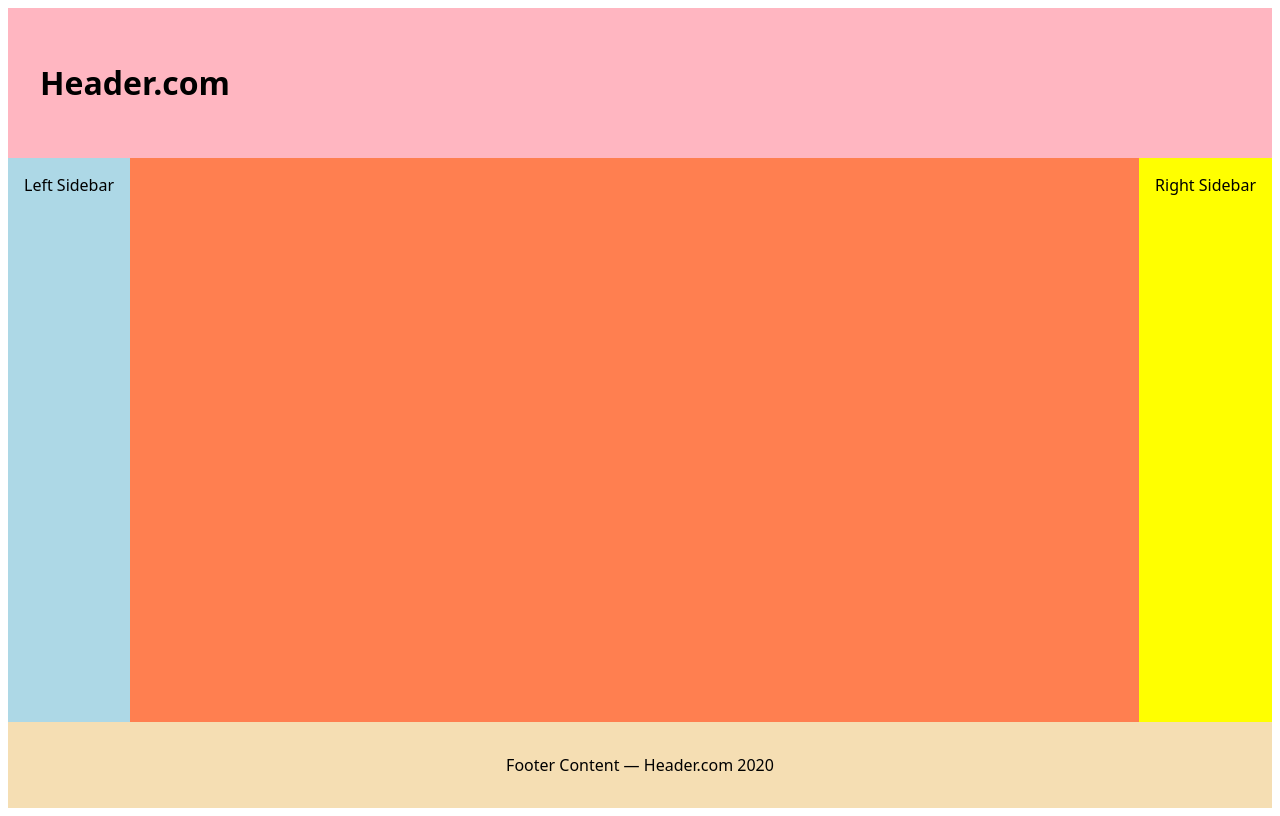
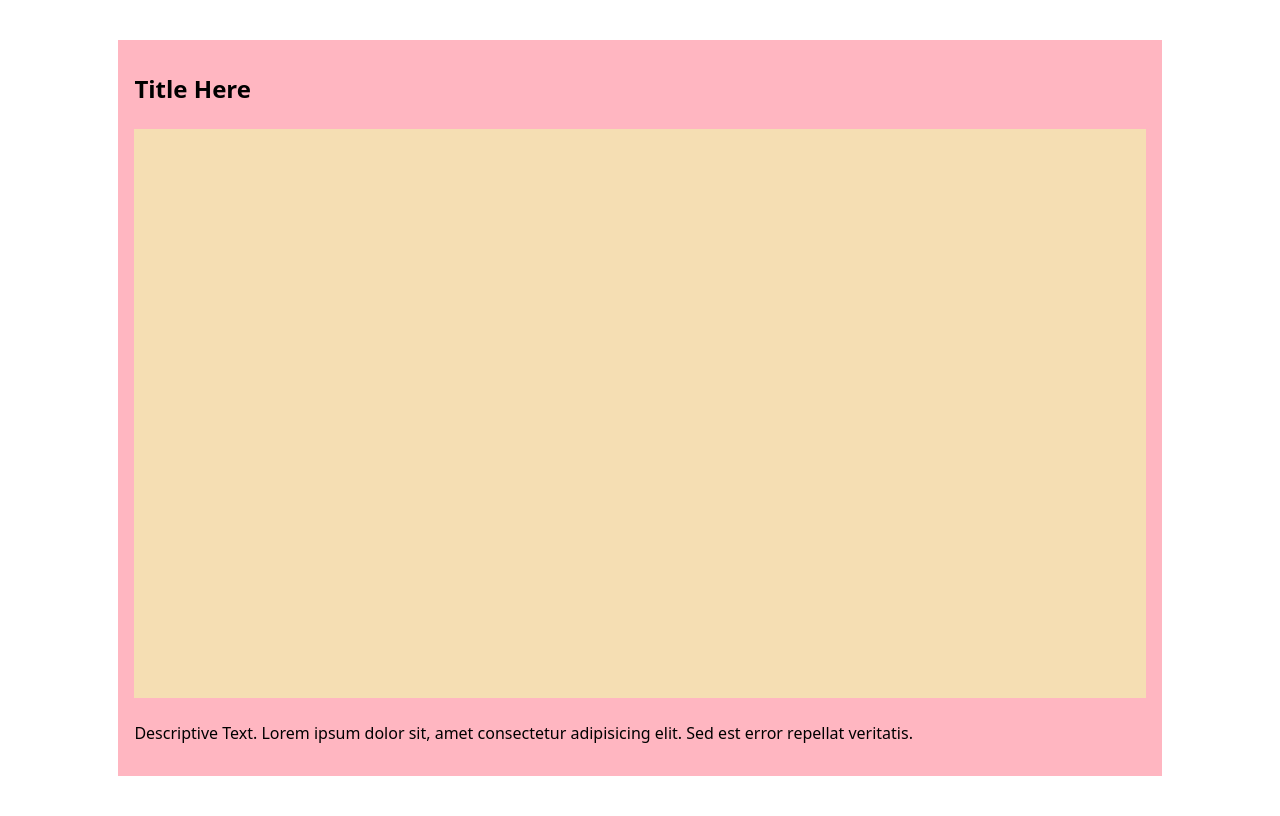
Before and after one commit to ngocngo10/html-css-training, a PHP site: page / in a window 1280 px wide. Run offline with PHP 8.4, Linux system fonts and the light colour scheme.

Commit message:
Respect the Aspect

```diff
--- a/examples/responsive/line-layouts/index.html
+++ b/examples/responsive/line-layouts/index.html
@@ -31,13 +31,18 @@
   </header>
   <main></main>
   <footer>Footer Content — Header.com 2020</footer> -->
-  <header>
+  <!-- <header>
     <h1 contenteditable>Header.com</h1>
   </header>
   <div class="left-sidebar" contenteditable>Left Sidebar</div>
   <main contenteditable></main>
   <div class="right-sidebar" contenteditable>Right Sidebar</div>
-  <footer contenteditable>Footer Content — Header.com 2020</footer>
+  <footer contenteditable>Footer Content — Header.com 2020</footer> -->
+  <div class="card">
+    <h1>Title Here</h1>
+    <div class="visual"></div>
+    <p>Descriptive Text. Lorem ipsum dolor sit, amet consectetur adipisicing elit. Sed est error repellat veritatis.</p>
+  </div>
 </body>
 
 </html>
--- a/examples/responsive/line-layouts/style.css
+++ b/examples/responsive/line-layouts/style.css
@@ -24,7 +24,7 @@ body {
   font-family: system-ui, sans-serif;
 } */
 
-body {
+/* body {
   display: grid;
   height: 100vh;
   grid-template: auto 1fr auto / auto 1fr auto
@@ -65,4 +65,32 @@ body {
 .left-sidebar,
 .right-sidebar {
   padding: 1rem;
+} */
+
+body {
+  display: grid;
+  place-items: center;
+  height: 100vh;
 }
+
+.visual {
+  aspect-ratio: 16/9;
+  background: wheat;
+  margin: 0.5rem 0;
+}
+
+.card {
+  width: 80%;
+  display: flex;
+  flex-direction: column;
+  background: lightpink;
+  padding: 1rem;
+}
+
+body {
+  font-family: system-ui, sans-serif;
+}
+
+h1 {
+  font-size: 1.5rem;
+}
```
